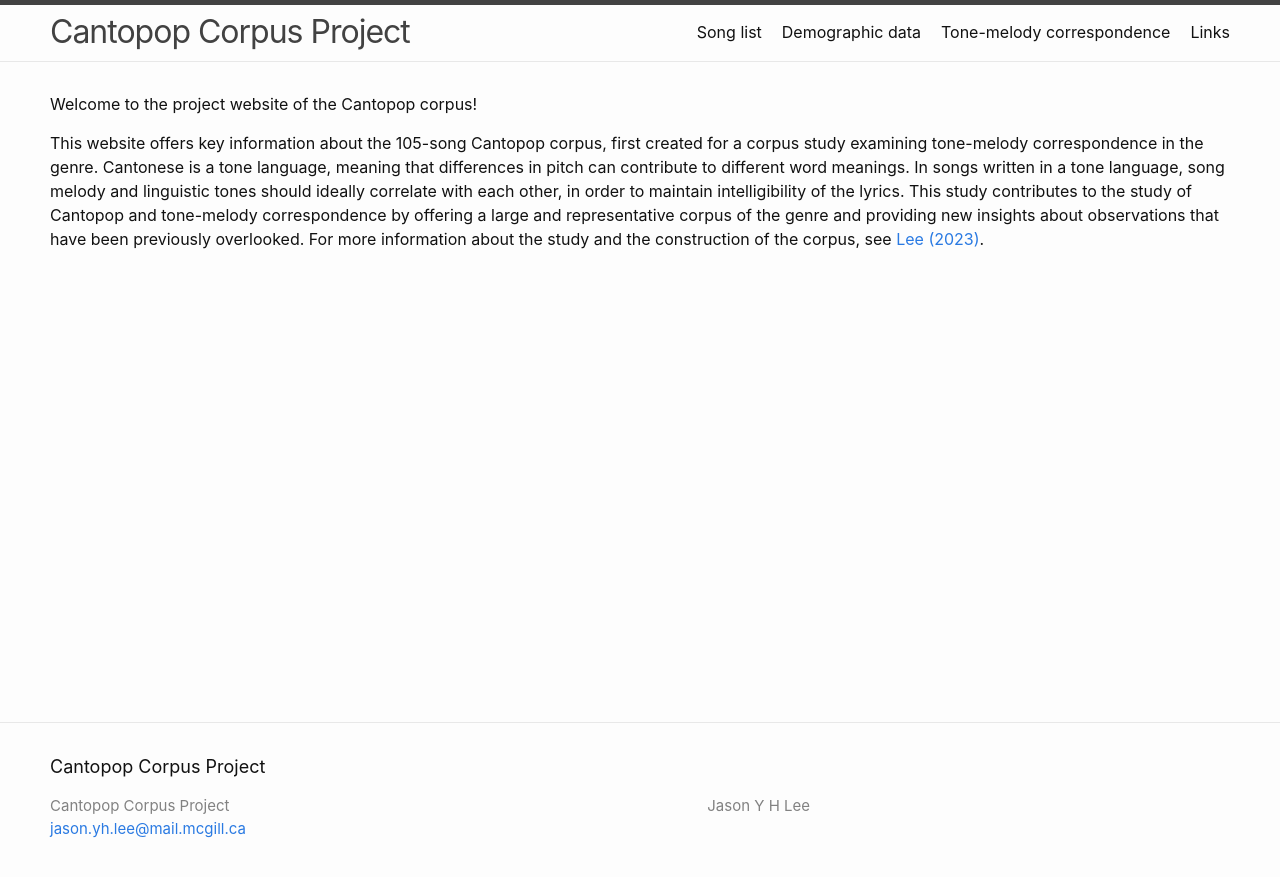
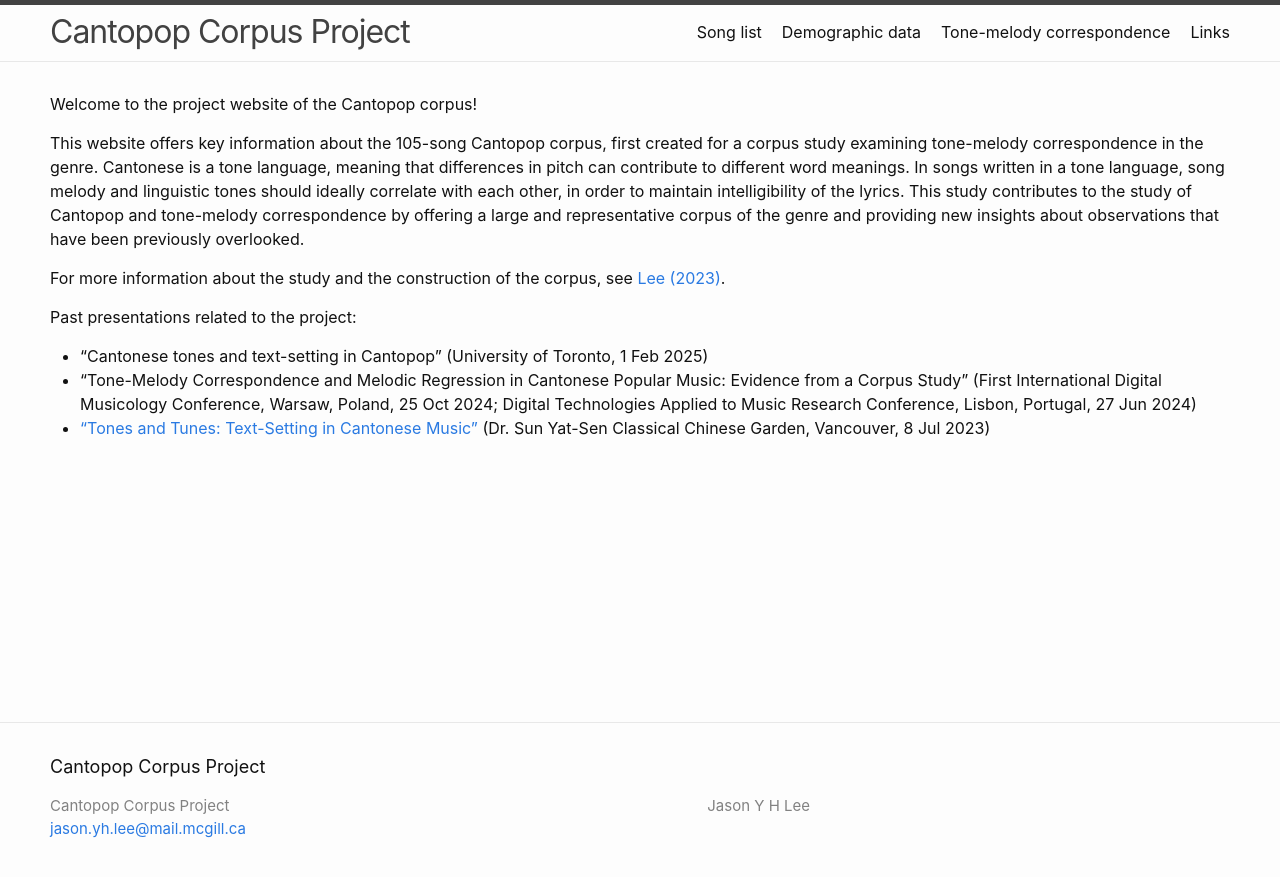
Before and after one commit to jasonleeubc/cantopop-website, a Jekyll site: the page built from index.markdown, in a window 1280 px wide. Shown: the top 877 px of the page. Built offline with Jekyll 4.4.1, drawn with Linux system fonts in a browser that asks for light colours.

Commit message:
Update index.markdown
Added past presentations

```diff
--- a/index.markdown
+++ b/index.markdown
@@ -9,4 +9,15 @@ permalink: /
 
 Welcome to the project website of the Cantopop corpus!
 
-This website offers key information about the 105-song Cantopop corpus, first created for a corpus study examining tone-melody correspondence in the genre. Cantonese is a tone language, meaning that differences in pitch can contribute to different word meanings. In songs written in a tone language, song melody and linguistic tones should ideally correlate with each other, in order to maintain intelligibility of the lyrics. This study contributes to the study of Cantopop and tone-melody correspondence by offering a large and representative corpus of the genre and providing new insights about observations that have been previously overlooked. For more information about the study and the construction of the corpus, see <a href="http://hdl.handle.net/2429/84374" target="_blank">Lee (2023)</a>.
+This website offers key information about the 105-song Cantopop corpus, first created for a corpus study examining tone-melody correspondence in the genre. Cantonese is a tone language, meaning that differences in pitch can contribute to different word meanings. In songs written in a tone language, song melody and linguistic tones should ideally correlate with each other, in order to maintain intelligibility of the lyrics. This study contributes to the study of Cantopop and tone-melody correspondence by offering a large and representative corpus of the genre and providing new insights about observations that have been previously overlooked.
+
+For more information about the study and the construction of the corpus, see <a href="http://hdl.handle.net/2429/84374" target="_blank">Lee (2023)</a>.
+
+Past presentations related to the project:
+<div>
+  <ul>
+    <li>“Cantonese tones and text-setting in Cantopop” (University of Toronto, 1 Feb 2025)</li>
+    <li>“Tone-Melody Correspondence and Melodic Regression in Cantonese Popular Music: Evidence from a Corpus Study” (First International Digital Musicology Conference, Warsaw, Poland, 25 Oct 2024; Digital Technologies Applied to Music Research Conference, Lisbon, Portugal, 27 Jun 2024)</li>
+    <li><a href="https://vancouverchinesegarden.com/world-music-lecture-series-with-jason-lee-tones-and-tunes-text-setting-in-cantonese-music/" target="_blank">“Tones and Tunes: Text-Setting in Cantonese Music”</a> (Dr. Sun Yat-Sen Classical Chinese Garden, Vancouver, 8 Jul 2023)</li>
+ </ul>
+</div>
```
